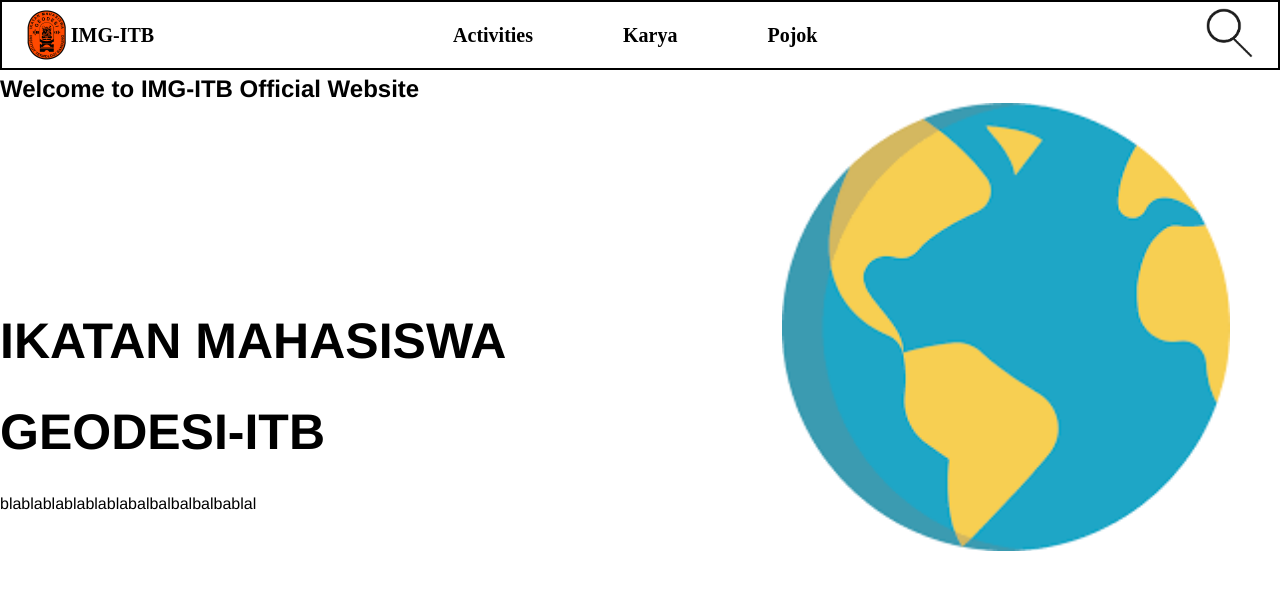
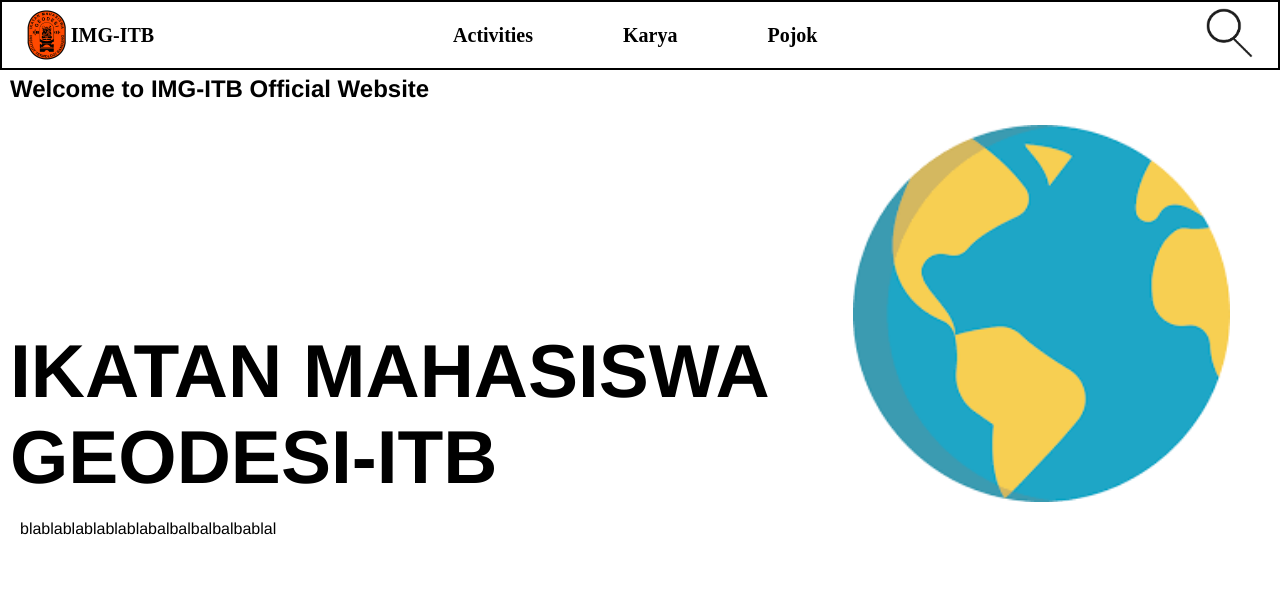
Before and after one commit to samdyra/website-IMG, a React (Vite) app: page / in a window 1280 px wide. Shown: the top 590 px of the page. Built offline with nearby package versions, Linux system fonts and the light colour scheme.

Commit message:
homepage changes

```diff
--- a/src/Pages/Home/index.jsx
+++ b/src/Pages/Home/index.jsx
@@ -12,8 +12,7 @@
       </div>
       <div className={logo}>
         <div className={desc}>
-        <h1>IKATAN MAHASISWA</h1>
-        <h1>GEODESI-ITB</h1>
+        <h1>IKATAN MAHASISWA GEODESI-ITB</h1>
         <p>blablablablablablabalbalbalbalbablal</p>
         </div>
         <img src={earth}/>
--- a/src/Pages/Home/style.module.scss
+++ b/src/Pages/Home/style.module.scss
@@ -11,6 +11,7 @@
 
   h2 {
     margin: 0 ;
+    margin-left: 10px;
   }
 
 
@@ -34,8 +35,16 @@
 
 .desc {
   margin-top: 175px ;
+  margin-left: 10px;
+  padding: 0 auto;
+  margin-bottom: 20px;
    h1 {
-    font-size: 50px;
+    font-size: 75px;
+    max-width: 1000px;
+    margin-bottom: 20px;
+   }
 
+   p {
+    margin-left: 10px;
    }
 };
```
